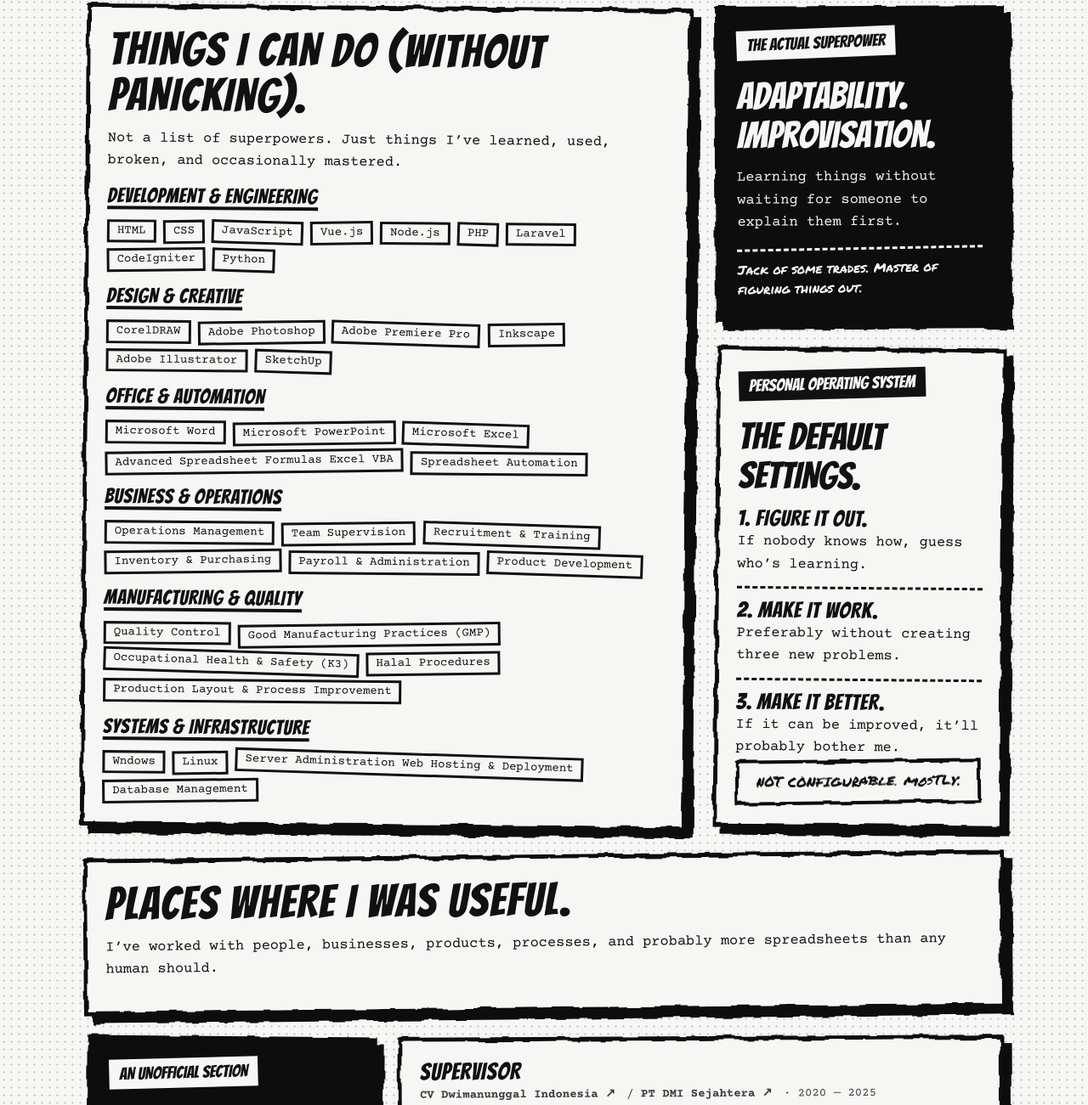
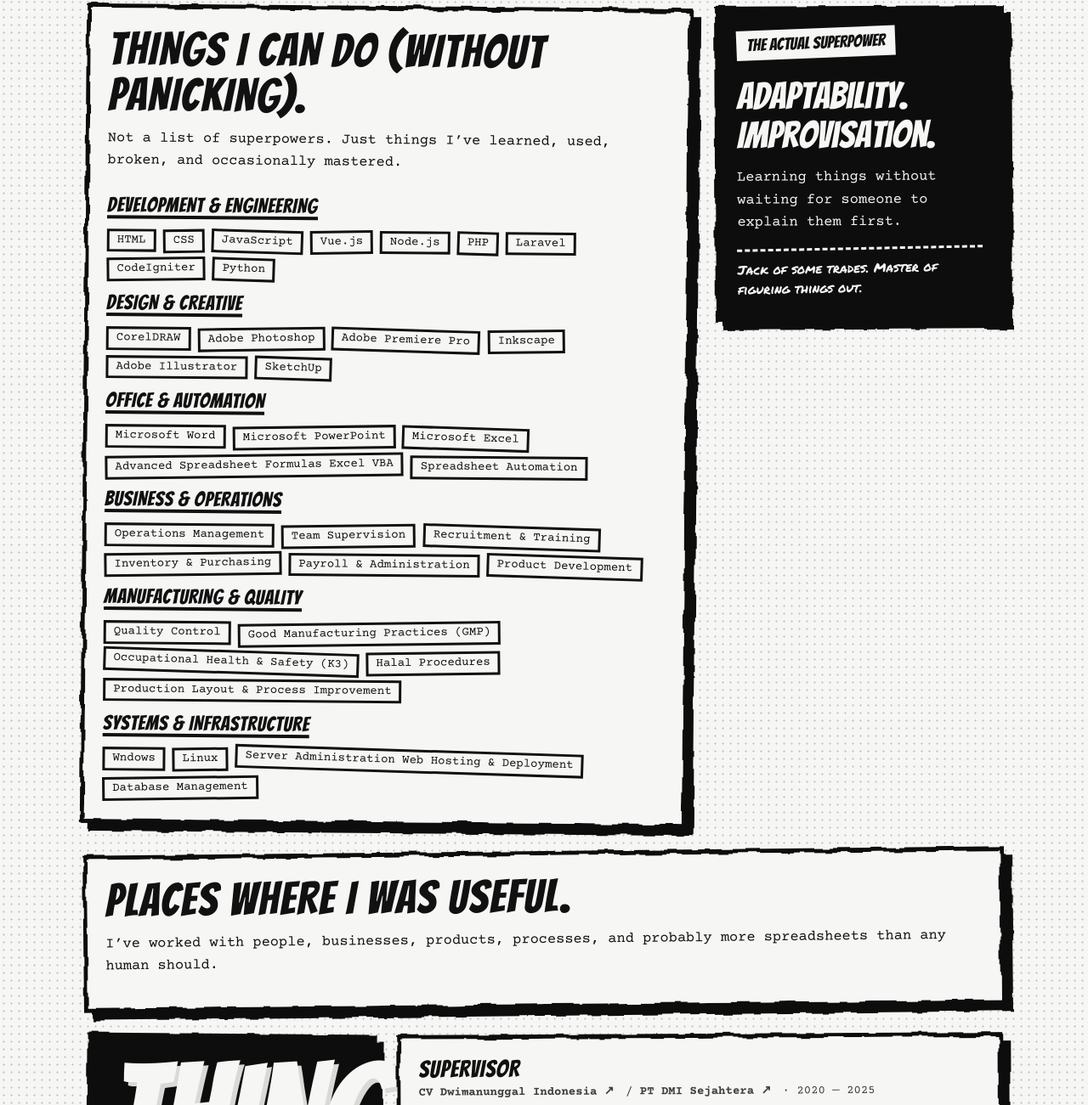
Before and after one commit to rezaction/rezaction-personal-portofolio, a plain HTML site: page index.html in a window 1280 px wide. Shown: the part 1577-2878 px from the top of the page at 85% size. Drawn offline with nearby package versions, Linux system fonts and the light colour scheme.

Commit message:
Fix website and admin theme

```diff
--- a/index.html
+++ b/index.html
@@ -68,21 +68,6 @@ a:focus-visible,.foot:focus-visible{outline:3px dashed var(--ink);outline-offset
 a.lk{color:inherit;text-decoration:none;font-weight:700;padding:0 5px;margin-left:-5px}a.lk:hover,a.lk:focus-visible{background:var(--ink);color:var(--paper)}h3 a.lk{font-weight:inherit}a.lk.ext::after{content:" ↗"}
 .btn.sm{font-size:18px;padding:4px 14px;margin-top:14px}
 .big2{font-family:Bangers,sans-serif;font-size:clamp(30px,5vw,44px);line-height:1.05;margin:8px 0 14px}
-.xcol{display:grid;grid-template-columns:repeat(2,1fr);grid-template-rows:1fr;gap:30px;align-self:stretch}
-.xf{grid-column:1/-1}
-.xb{display:flex;flex-direction:column}.xb .note{margin-top:auto}.xb ul{margin-bottom:16px}
-.sk{display:flex;flex-direction:column}
-.sk h3{margin-top:auto;align-self:flex-start}
-.sk .chips{margin-bottom:14px}.sk .chips:last-child{margin-bottom:0}
-.sidecol{display:flex;flex-direction:column;gap:30px;align-self:stretch}
-.sidecol>.box:last-child{flex:1;display:flex;flex-direction:column}
-.sidecol>.box:last-child .tag{align-self:flex-start}
-.sidecol>.box:last-child .osnote{margin-top:auto}
-.osi:last-of-type{margin-bottom:20px}
-.osi h3{font-size:26px;margin:0 0 2px}.osi p{margin:0}
-.osi+.osi{border-top:3px dashed var(--ink);padding-top:12px;margin-top:12px}
-.osnote{position:relative;font-family:'Permanent Marker',cursive;font-size:16px;text-align:center;border:4px solid var(--ink);padding:10px 12px;margin-top:20px;transform:rotate(-1.2deg);filter:url(#rough)}
-.punch{font-family:'Permanent Marker',cursive;font-size:20px;line-height:1.25;border-top:3px dashed var(--paper);padding-top:12px;margin:auto 0 0;transform:rotate(-.8deg)}
 /* footer */
 .foot{text-align:center;cursor:pointer;user-select:none;-webkit-tap-highlight-color:transparent;padding:46px 20px}
 .foot h2{font-size:clamp(40px,8vw,84px)}
@@ -100,7 +85,6 @@ a.lk{color:inherit;text-decoration:none;font-weight:700;padding:0 5px;margin-lef
 .eimg{display:block;flex:none;width:var(--ew);height:auto;margin-left:12%;transform:translateY(105%);transition:transform 1.3s cubic-bezier(.2,.8,.2,1) .25s}
 .egg.on .eimg{transform:none}
 @media(max-width:780px){
- .xcol{grid-template-columns:1fr;grid-template-rows:none}
  body{font-size:16px}.grid{gap:26px;grid-template-columns:1fr}.nowgrid{grid-template-columns:1fr;gap:16px}.tag.corner{right:-4px;top:-14px}.s2,.s3,.s4,.s6{grid-column:1}
  .hero{grid-template-columns:1fr}.portrait{order:-1}.t1,.t2,.t3{transform:none}
 }
@@ -157,28 +141,19 @@ function projects(c){var p=c.projects||{};
 function skills(c){var s=c.skills||{};
  return '<section class="grid" id="skills"><div class="box s4 sk t2"><h2>'+esc(s.title)+'</h2>'+(s.intro?'<p>'+esc(s.intro)+'</p>':'')
  +arr(s.groups).map(function(g){return '<h3>'+esc(g.name)+'</h3><div class="chips">'+arr(g.chips).map(function(x){return '<span>'+esc(x)+'</span>'}).join('')+'</div>'}).join('')
- +'</div><div class="s2 sidecol"><div class="box inv t3">'+(s.super_tag?'<span class="tag">'+esc(s.super_tag)+'</span>':'')
+ +'</div><div class="box s2 inv t3" style="align-self:start">'+(s.super_tag?'<span class="tag">'+esc(s.super_tag)+'</span>':'')
  +(s.super_big?'<div class="big2">'+esc(s.super_big)+'</div>':'')+(s.super_text?'<p>'+esc(s.super_text)+'</p>':'')
- +(s.super_note?'<p class="note">'+esc(s.super_note)+'</p>':'')+'</div>'+osbox(s)+'</div></section>'}
-function osbox(s){var it=arr(s.os_items).filter(function(i){return i&&(i.title||i.text)});
- if(!s.os_big&&!it.length)return '';
- return '<div class="box t2">'+(s.os_tag?'<span class="tag">'+esc(s.os_tag)+'</span>':'')
-  +(s.os_big?'<div class="big2">'+esc(s.os_big)+'</div>':'')
-  +it.map(function(i,n){return '<div class="osi"><h3>'+(n+1)+'. '+esc(i.title)+'</h3>'+(i.text?'<p>'+esc(i.text)+'</p>':'')+'</div>'}).join('')
-  +(s.os_note?'<div class="osnote">'+esc(s.os_note)+'</div>':'')+'</div>'}
+ +(s.super_note?'<p class="note">'+esc(s.super_note)+'</p>':'')+'</div></section>'}
 
 function experience(c){var e=c.experience||{};
  var out='<section class="grid" id="experience"><div class="box s6 t1"><h2>'+esc(e.title)+'</h2>'+(e.intro?'<p>'+esc(e.intro)+'</p>':'')+'</div>';
- function job(j,i,cls){
+ if(e.stat_big)out+='<div class="box s2 inv t2" style="display:flex;flex-direction:column;justify-content:center"><div class="big">'+esc(e.stat_big)+'</div><p class="mk" style="font-size:18px;margin:0">'+esc(e.stat_text)+'</p></div>';
+ arr(e.jobs).forEach(function(j,i){
   var orgs=arr(j.orgs).filter(function(o){return o&&o.name}).map(function(o){return ext(o.url,esc(o.name))}).join(' / ');
   var meta=orgs+(orgs&&j.period?' · ':'')+esc(j.period||'');
-  return '<div class="box xb '+cls+' '+TILT[i%3]+'"><h3>'+esc(j.title)+'</h3>'+(meta?'<div class="meta">'+meta+'</div>':'')+ps(j.paragraphs)
-   +(j.list_intro?'<p style="margin-bottom:4px">'+esc(j.list_intro)+'</p>':'')+ul(j.list)+(j.note?'<p class="note">'+esc(j.note)+'</p>':'')+'</div>'}
- var jobs=arr(e.jobs);
- if(e.stat_big){
-  out+='<div class="box s2 inv t2" style="display:flex;flex-direction:column;justify-content:space-between">'+(e.stat_tag?'<span class="tag" style="align-self:flex-start">'+esc(e.stat_tag)+'</span>':'')+'<div class="big2">'+esc(e.stat_big)+'</div>'+ps(e.stat_paras)+(e.stat_note?'<p class="punch">'+esc(e.stat_note)+'</p>':'')+'</div>';
-  out+='<div class="s4 xcol">'+jobs.map(function(j,i){return job(j,i,/^s[23]$/.test(j.size)?'xh':'xf')}).join('')+'</div>'}
- else jobs.forEach(function(j,i){out+=job(j,i,/^s[2346]$/.test(j.size)?j.size:'s3')});
+  var size=/^s[2346]$/.test(j.size)?j.size:'s3';
+  out+='<div class="box '+size+' '+TILT[i%3]+'"><h3>'+esc(j.title)+'</h3>'+(meta?'<div class="meta">'+meta+'</div>':'')+ps(j.paragraphs)
+   +(j.list_intro?'<p style="margin-bottom:4px">'+esc(j.list_intro)+'</p>':'')+ul(j.list)+(j.note?'<p class="note">'+esc(j.note)+'</p>':'')+'</div>'});
  return out+'</section>'}
 
 function now(c){var n=c.now||{};
@@ -204,6 +179,8 @@ function eggHtml(c){var g=c.egg||{};
  +(g.line1?'<p class="mk" style="margin:12px 0 4px">'+esc(g.line1)+'</p>':'')+(g.line2?'<p class="mk" style="margin:0">'+esc(g.line2)+'</p>':'')+'</div>'}
 
 function render(c){
+ var th=(c.meta&&c.meta.theme)||'light',root=document.documentElement;
+ if(th==='auto')root.removeAttribute('data-theme');else root.setAttribute('data-theme',th==='dark'?'dark':'light');
  if(c.meta&&c.meta.title)document.title=c.meta.title;
  var d=document.querySelector('meta[name=description]');if(!d){d=document.createElement('meta');d.name='description';document.head.appendChild(d)}
  if(c.meta&&c.meta.description)d.content=c.meta.description;
```
Also changed, not shown: _admin/index.html (+5 -11 lines).
